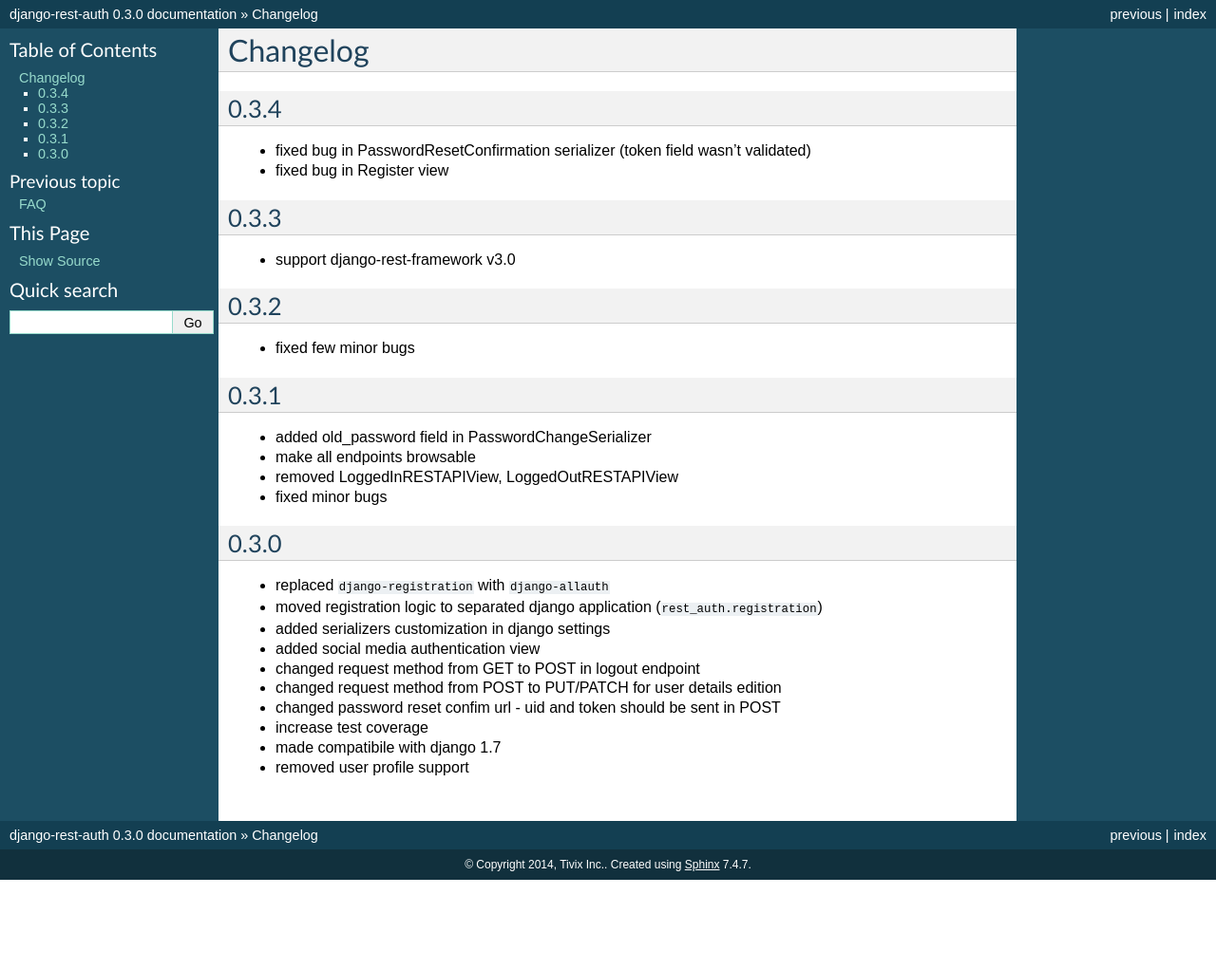
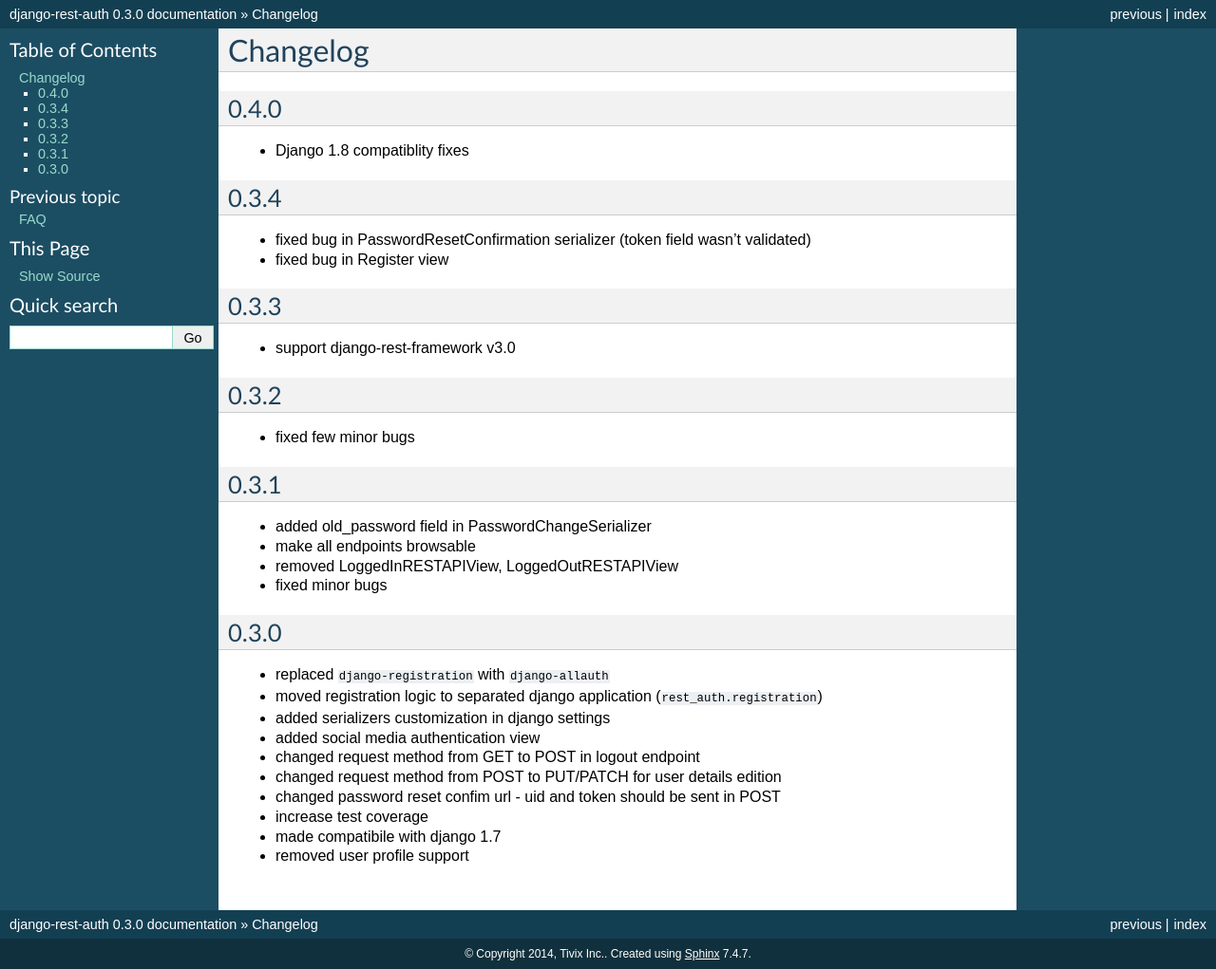
Before and after one commit to napster0125/django-auth-with-rest, a Sphinx documentation site: the page built from docs/changelog.rst, in a window 1280 px wide. Shown: the whole page at 95% size. Built offline with Sphinx 7.4.7, drawn with Linux system fonts in a browser that asks for light colours; before the commit the page ends 927 px from its top, so only the background shows below that.

Commit message:
Added changeog notes and updated requirements in demo app

```diff
--- a/docs/changelog.rst
+++ b/docs/changelog.rst
@@ -1,5 +1,9 @@
 Changelog
 =========
+
+0.4.0
+-----
+- Django 1.8 compatiblity fixes
 
 0.3.4
 -----
```
Also changed, not shown: 1 other file.
